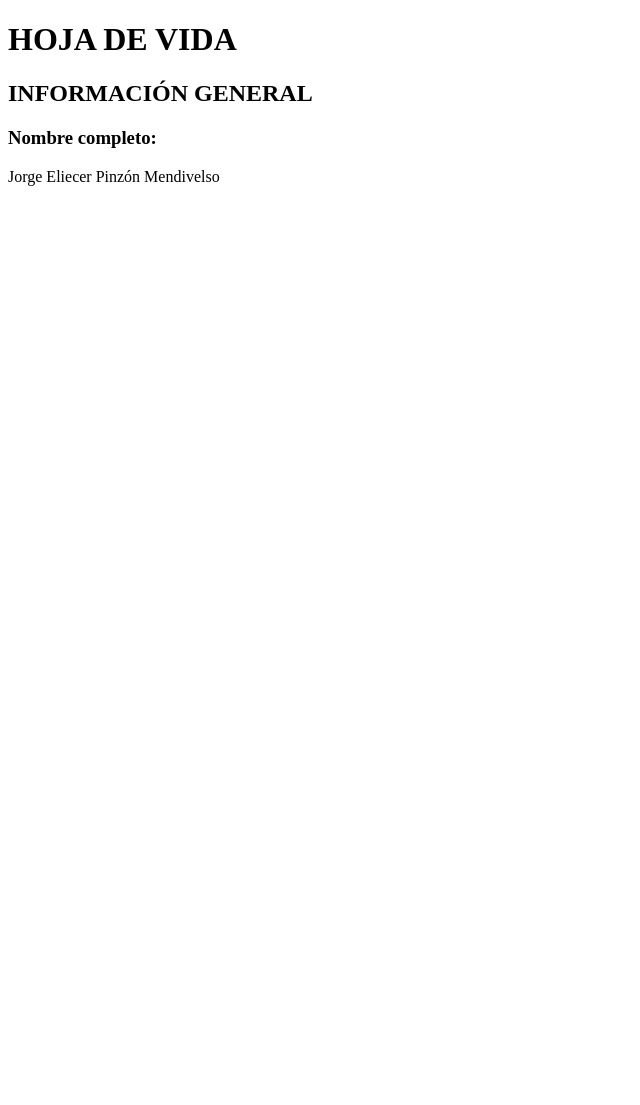
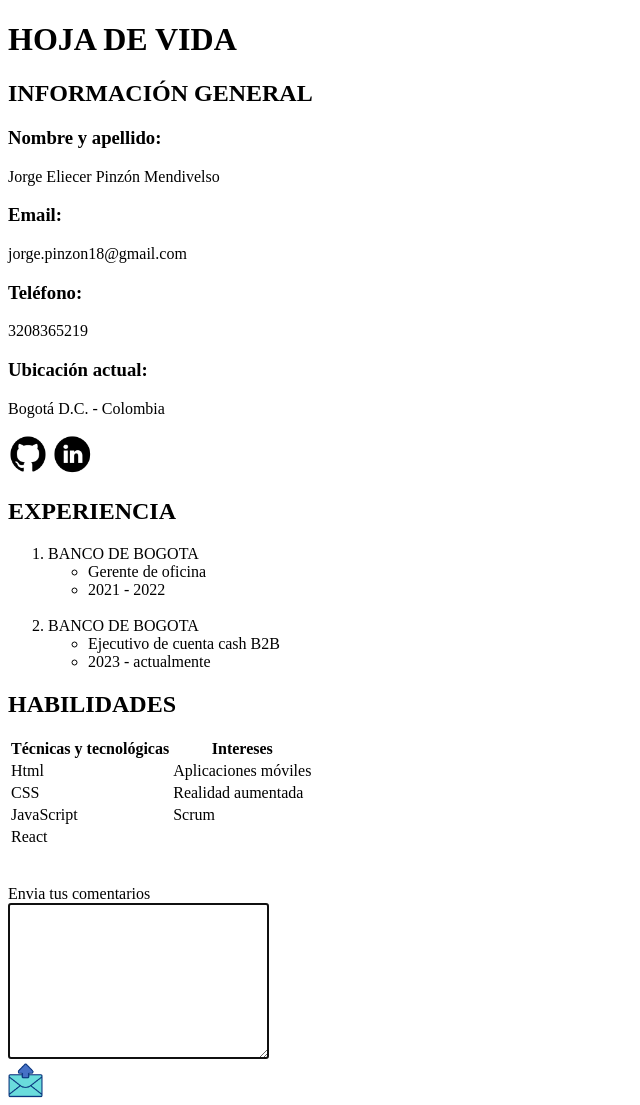
Before and after one commit to Joelpime/html-intro, a plain HTML site: page index.html in a window 1280 px wide. Shown: the whole page, without its empty margins (0-640 px from the left). Before the commit the page ends 800 px from the top, so only its background shows below. Drawn offline with Linux system fonts and the light colour scheme.

Commit message:
en nueva rama

```diff
--- a/index.html
+++ b/index.html
@@ -12,14 +12,81 @@
         <h1>HOJA DE VIDA</h1>
     </header>
 
-    <section class="info"></section>
+    <section class="info">
+        <h2>INFORMACIÓN GENERAL</h2>
 
-        <h2>INFORMACIÓN GENERAL</h2>
-        <h3>Nombre completo: </h3>
+        <h3>Nombre y apellido: </h3>
             <p>Jorge Eliecer Pinzón Mendivelso</p>
+
+        <h3>Email: </h3>
+            <p>jorge.pinzon18@gmail.com</p>
+
+        <h3>Teléfono: </h3>
+            <p>3208365219</p>
+
+        <h3>Ubicación actual: </h3>
+            <p>Bogotá D.C. - Colombia</p>
+
+        <a href="https://github.com/Joelpime" target="_blank"><img src="IMG/GIT.png" width="40px" height="40px"></a>
+        <a href="https://www.linkedin.com/in/jorgepinzón-gerente-comercial-operativo-ventas/" target="_blank"><img src="IMG/Linkedin.png" width="40px" height="40px"></a>
 
     </section>
 
+    <section class="exper">
+        <h2>EXPERIENCIA</h2>
+
+        <ol>
+            <li>BANCO DE BOGOTA</li>
+                <ul>
+                    <li>Gerente de oficina</li>
+                    <li> 2021 - 2022</li>
+                </ul>
+                <br>
+            <li>BANCO DE BOGOTA</li>
+                <ul>
+                    <li>Ejecutivo de cuenta cash B2B</li>
+                    <li> 2023 - actualmente</li>
+                </ul>
+        </ol>
+
+    </section>
+
+    <aside class="habil">
+        <h2>HABILIDADES</h2>
+
+        <table class="tabla">
+            <tr>
+                <th>Técnicas y tecnológicas</th>
+                <th>Intereses</th>
+            </tr>
+
+            <tr>
+                <td>Html</td>
+                <td>Aplicaciones móviles</td>
+            </tr>
+            <tr>
+                <td>CSS</td>
+                <td>Realidad aumentada</td>
+            </tr>
+            <tr>
+                <td>JavaScript</td>
+                <td>Scrum</td>
+            </tr>
+            <tr>
+                <td>React</td>
+            </tr>
+
+        </table>
+
+    </aside>
+            <br><br>
+    <footer class="ultimo">
+
+        <label for="">Envia tus comentarios</label> <br>
+        <textarea name="cuadro" id="cuadro" cols="30" rows="10" autofocus></textarea> <br>
+        <input type="image" src="IMG/enviar.png" height="35px">
+
+    </footer>
 
 </body>
 </html>
```
Also changed, not shown: IMG/GIT.png (added), IMG/Linkedin.png (added), IMG/enviar.png (added).
